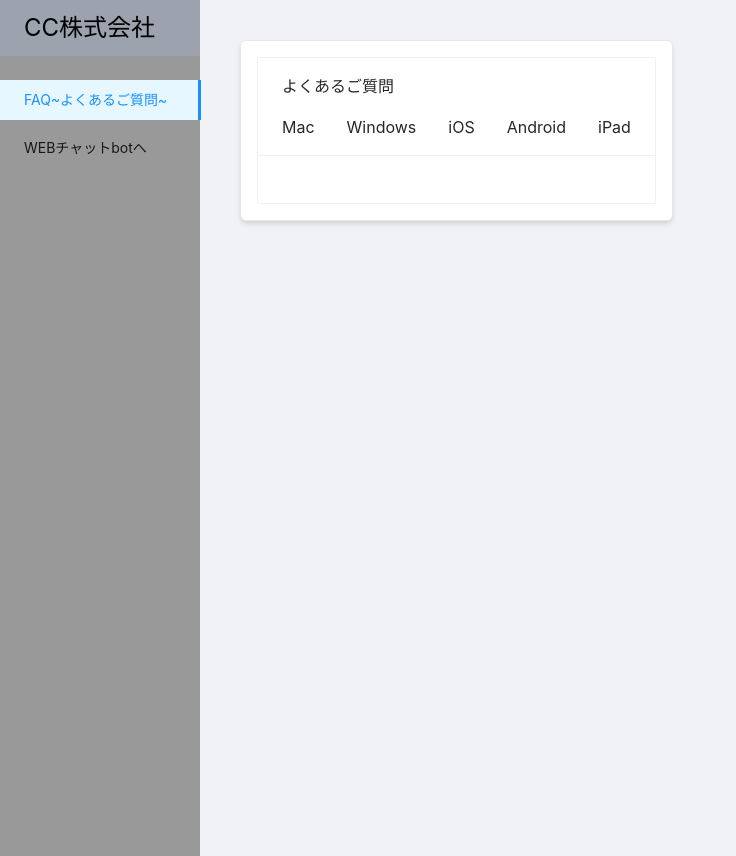
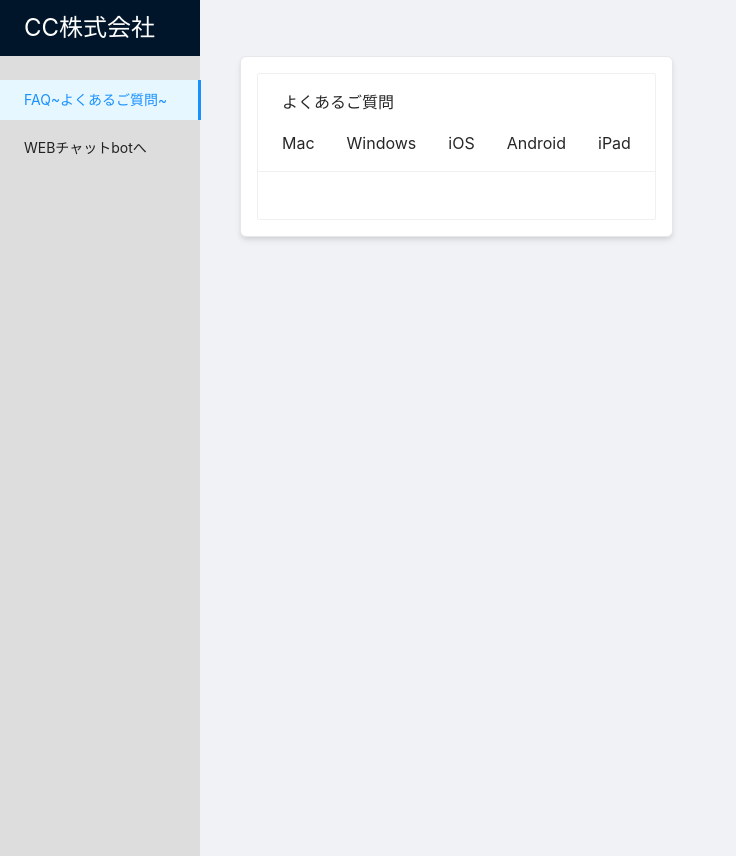
Before and after one commit to kosuke-17/contact-web, a Next.js app: page / in a window 1280 px wide. Shown: the whole page, without its empty margins (0-736 px from the left). Built offline with nearby package versions, Linux system fonts and the light colour scheme.

Commit message:
🎨 contentの修正

```diff
--- a/src/components/BackBoard/index.jsx
+++ b/src/components/BackBoard/index.jsx
@@ -2,7 +2,7 @@ import React from 'react'
 
 const BackBoard = ({children}) => {
   return (
-    <div className="inline-block ml-10 mt-10 px-4 py-4 bg-white rounded-md shadow-md border border-gray-200">
+    <div className="inline-block ml-10 mr-10 mt-14 px-4 py-4 bg-white rounded-md shadow-md border border-gray-200">
       {children}
     </div>
   )
--- a/src/components/SideNav/index.jsx
+++ b/src/components/SideNav/index.jsx
@@ -3,14 +3,14 @@ import { Menu } from "antd"
 const SideNav = () => {
   return (
     <>
-    <div className="bg-gray-400 p-3 ">
-        <a href="#" className="pl-3 text-2xl text-black">CC株式会社</a>
+    <div className="p-3 ">
+        <a href="#" className="pl-3 text-2xl text-white">CC株式会社</a>
     </div>
     <Menu
       mode="inline"
       defaultSelectedKeys={['1']}
       defaultOpenKeys={['sub1']}
-      style={{ height: '100vh', borderRight: 0, paddingTop: 20, backgroundColor: "#999999" }}
+      style={{ height: '100vh', borderRight: 0, paddingTop: 20, backgroundColor: "#DDDDDD" }}
     >
       <Menu.Item key="1">FAQ~よくあるご質問~</Menu.Item>
       <Menu.Item key="2">WEBチャットbotへ</Menu.Item>
--- a/src/pages/index.jsx
+++ b/src/pages/index.jsx
@@ -18,7 +18,7 @@ const Home = () => {
         <Sider>
           <SideNav />
         </Sider>
-        <Content>
+        <Content className="overflow-x-auto">
           <BackBoard>
             <FrequentlyQuestionsCard />
           </BackBoard>
```
